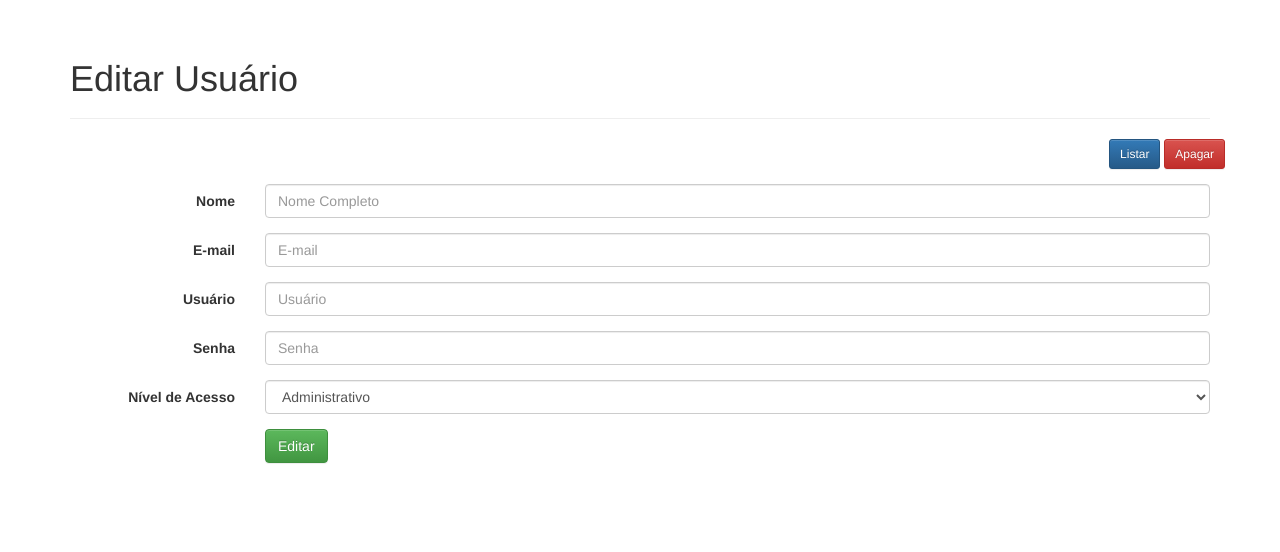
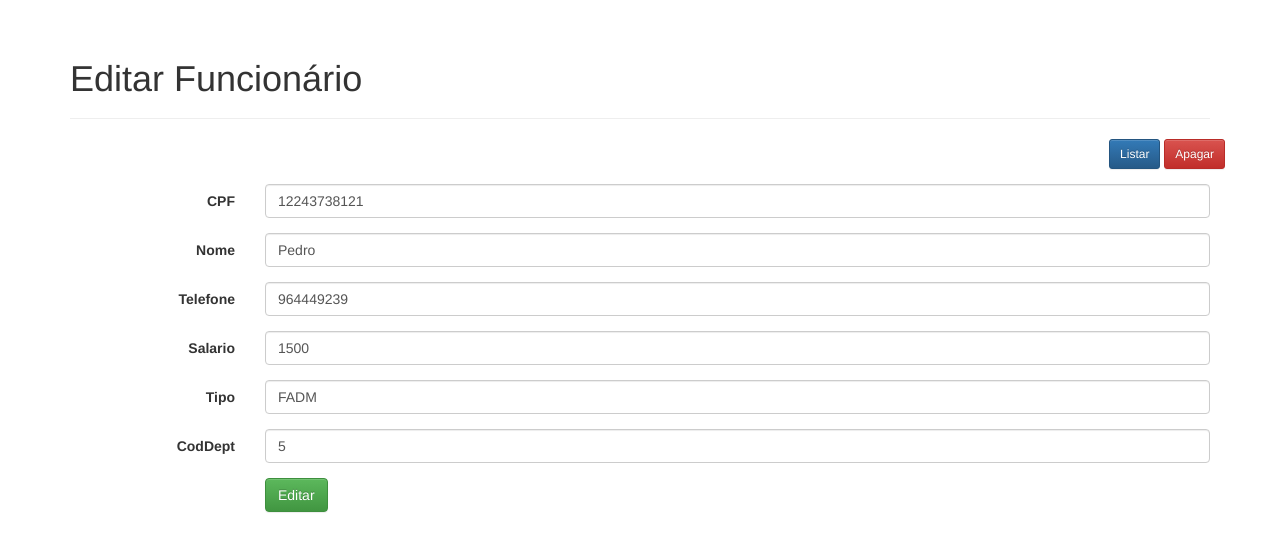
Before and after one commit to joao-damorim/fbd-projeto-2va, a PHP site: page /fbd-projeto-2va/index.php?link=12&CPF=12243738121 in a window 1280 px wide. Shown: the part 51-603 px from the top of the page. Run offline with PHP 8.4, Linux system fonts and the light colour scheme; data comes from the database, SQL or seed files in the repository; data that the repository does not hold is empty.

Commit message:
[CRUD] [PHP] Editar Funcionário, cadastrar Funcionário_Projeto e ajustes no listar.

```diff
--- a/cad_funcionarioprojeto.php
+++ b/cad_funcionarioprojeto.php
@@ -16,12 +16,12 @@
 		  <div class="form-group">
 			<label for="inputEmail3" class="col-sm-2 control-label">CPF</label>
 			<div class="col-sm-10">
-			  <input type="text" class="form-control" name="CPF" placeholder="XXX.XXX.XXX-XX">
+			  <input type="text" class="form-control" name="CPF" placeholder="XXXXXXXXXXX">
 			</div>
 		  </div>
 
 		  <div class="form-group">
-			<label for="inputPassword3" class="col-sm-2 control-label">CodProjeto</label>
+			<label for="inputPassword3" class="col-sm-2 control-label">Código do Projeto</label>
 			<div class="col-sm-10">
 			  <input type="text" class="form-control" name="CodProjeto" placeholder="Código do Projeto">
 			</div>
--- a/editar_funcionario.php
+++ b/editar_funcionario.php
@@ -1,77 +1,72 @@
 <?php
-	$id = $_GET['id'];
+    include_once "conexao.php";
+	$cpf = $_GET['CPF'];
 	//Executa consulta
-	$result = mysql_query("SELECT * FROM usuarios WHERE id = '$id' LIMIT 1");
-	$resultado = mysql_fetch_assoc($result);
+	$result = mysqli_query($conectar, "SELECT * FROM funcionario WHERE CPF = '$cpf' LIMIT 1");
+	$resultado = mysqli_fetch_assoc($result);
 ?>
 <div class="container theme-showcase" role="main">
 
     <!-- Main jumbotron for a primary marketing message or call to action -->
     <div class="page-header">
-	<h1>Editar Usuário</h1>
+        <h1>Editar Funcionário</h1>
     </div>
     <div class="row espaco">
         <div class="pull-right">
-		<a href='administrativo.php?link=2&id=<?php echo $resultado['id']; ?>'><button type='button' class='btn btn-sm btn-primary'>Listar</button></a>
+            <a href='administrativo.php?link=2&id=<?php echo $resultado[' id ']; ?>'><button type='button' class='btn btn-sm btn-primary'>Listar</button></a>
 
-		<a href='processa/proc_apagar_usuario.php?id=<?php echo $resultado['id']; ?>'><button type='button' class='btn btn-sm btn-danger'>Apagar</button></a>
+            <a href='processa/proc_apagar_usuario.php?id=<?php echo $resultado[' id ']; ?>'><button type='button' class='btn btn-sm btn-danger'>Apagar</button></a>
         </div>
     </div>
     <div class="row">
         <div class="col-md-12">
-		<form class="form-horizontal" method="POST" action="processa/proc_edit_usuario.php">
+            <form class="form-horizontal" method="POST" action="processa/proc_edit_funcionario.php">
 
                 <div class="form-group">
-			<label for="inputEmail3" class="col-sm-2 control-label">Nome</label>
+                    <label for="inputEmail3" class="col-sm-2 control-label">CPF</label>
                     <div class="col-sm-10">
-			  <input type="text" class="form-control" name="nome" placeholder="Nome Completo" value="<?php echo $resultado['nome']; ?>">
+                        <input type="text" class="form-control" name="CPF" placeholder="XXXXXXXXXXX" value="<?php echo $resultado['CPF']; ?>">
                     </div>
                 </div>
 
                 <div class="form-group">
-			<label for="inputPassword3" class="col-sm-2 control-label">E-mail</label>
+                    <label for="inputPassword3" class="col-sm-2 control-label">Nome</label>
                     <div class="col-sm-10">
-			  <input type="email" class="form-control" name="email" placeholder="E-mail" value="<?php echo $resultado['email']; ?>">
+                        <input type="text" class="form-control" name="Nome" placeholder="Nome do Funcionário" value="<?php echo $resultado['Nome']; ?>">
                     </div>
                 </div>
 
                 <div class="form-group">
-			<label for="inputEmail3" class="col-sm-2 control-label">Usuário</label>
+                    <label for="inputEmail3" class="col-sm-2 control-label">Telefone</label>
                     <div class="col-sm-10">
-			  <input type="text" class="form-control" name="usuario" placeholder="Usuário" value="<?php echo $resultado['login']; ?>">
+                        <input type="text" class="form-control" name="Telefone" placeholder="XXXXXXXXXXX" value="<?php echo $resultado['Telefone']; ?>">
                     </div>
                 </div>
 
                 <div class="form-group">
-			<label for="inputEmail3" class="col-sm-2 control-label">Senha</label>
+                    <label for="inputEmail3" class="col-sm-2 control-label">Salario</label>
                     <div class="col-sm-10">
-			  <input type="password" class="form-control" name="senha" placeholder="Senha">
+                        <input type="text" class="form-control" name="Salario" placeholder="XXXX" value="<?php echo $resultado['Salario']; ?>">
                     </div>
                 </div>
 
                     <div class="form-group">
-			<label for="inputEmail3" class="col-sm-2 control-label">Nível de Acesso</label>
+                        <label for="inputEmail3" class="col-sm-2 control-label">Tipo</label>
                         <div class="col-sm-10">
-				<select class="form-control" name="nivel_de_acesso_id">
-				  <option value="1"
-			      <?php
-					if($resultado['nivel_de_acesso_id'] == 1){
-						echo 'selected';
-					}
-				  ?>
-				  >Administrativo</option>
-				  <option value="2"
-				  <?php
-					if( $resultado['nivel_de_acesso_id'] == 2){
-						echo 'selected';
-					}
-				  ?>
-				  >Usuário</option>
-				</select>
+                            <input type="text" class="form-control" name="Tipo" placeholder="XX" value="<?php echo $resultado['Tipo']; ?>">
                         </div>
                     </div>
 
-		  <input type="hidden" name="id" value=<?php echo $resultado['id']?>>
+
+                    <div class="form-group">
+                        <label for="inputEmail3" class="col-sm-2 control-label">CodDept</label>
+                        <div class="col-sm-10">
+                            <input type="text" class="form-control" name="CodDept" placeholder="XX" value="<?php echo $resultado['CodDept']; ?>">
+                        </div>
+                    </div>
+
+
+                    <input type="hidden" name="CPF" value=<?php echo $resultado[ 'CPF']?>>
                     <div class="form-group">
                         <div class="col-sm-offset-2 col-sm-10">
                             <button type="submit" class="btn btn-success">Editar</button>
@@ -80,4 +75,5 @@
                 </form>
             </div>
         </div>
-</div> <!-- /container -->
+    </div>
+    <!-- /container -->
--- a/listar_funcionario.php
+++ b/listar_funcionario.php
@@ -41,7 +41,7 @@
 						<td>
 						<a href='index.php?link=5&id=<?php echo $linhas['id']; ?>'><button type='button' class='btn btn-sm btn-primary'>Visualizar</button></a>
 
-						<a href='index.php?link=4&id=<?php echo $linhas['id']; ?>'><button type='button' class='btn btn-sm btn-warning'>Editar</button></a>
+						<a href='index.php?link=12&CPF=<?php echo $linhas['CPF']; ?>'><button type='button' class='btn btn-sm btn-warning'>Editar</button></a>
 
 						<a href='processa/proc_apagar_funcionario.php?CPF=<?php echo $linhas['CPF']; ?>'><button type='button' class='btn btn-sm btn-danger'>Apagar</button></a>
 						<?php
```
Also changed, not shown: processa/proc_cad_funcionarioprojeto.php (+15 -5 lines), processa/proc_edit_funcionario.php (+27 -10 lines). Lines whose indentation alone changed are shown as unchanged.
